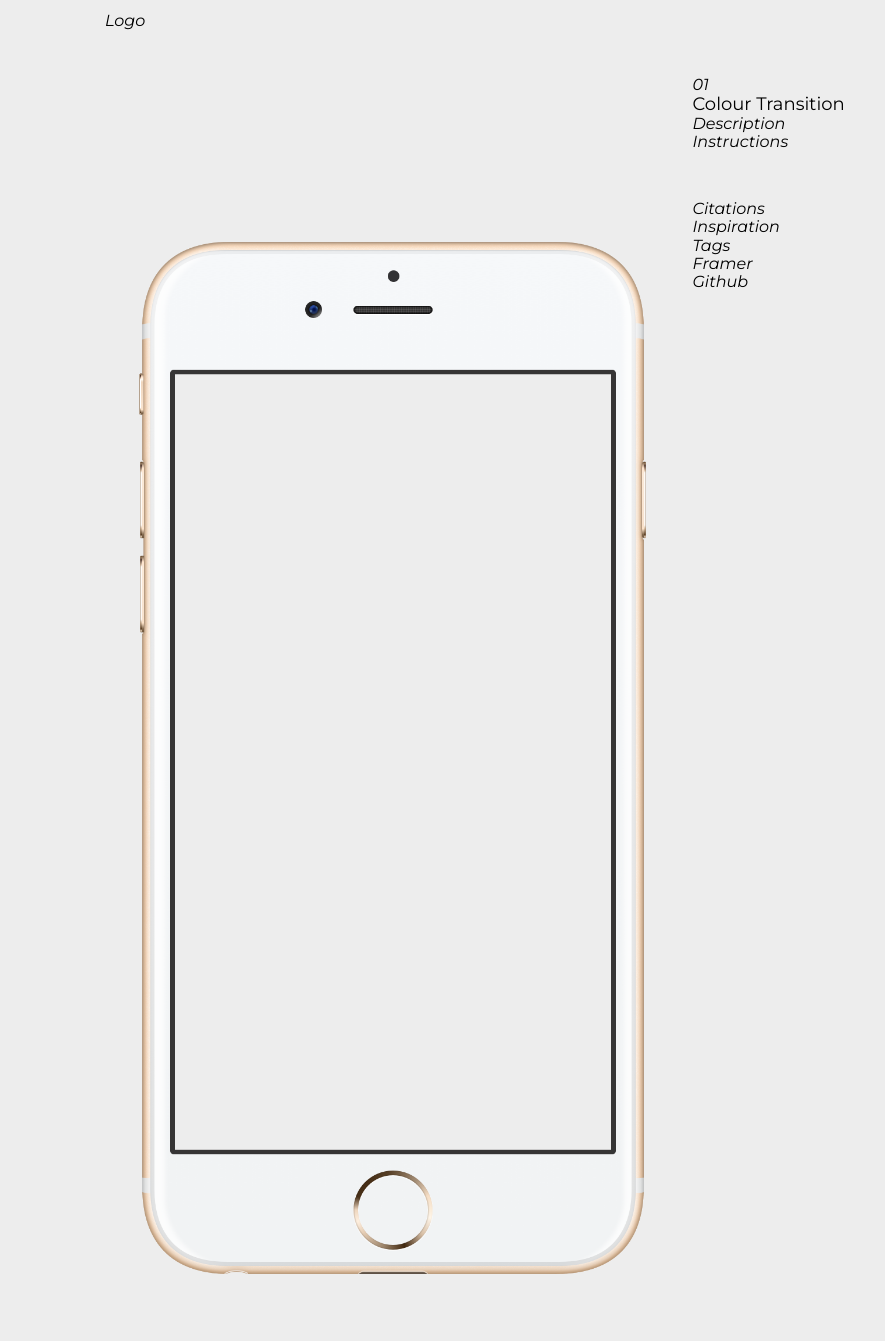
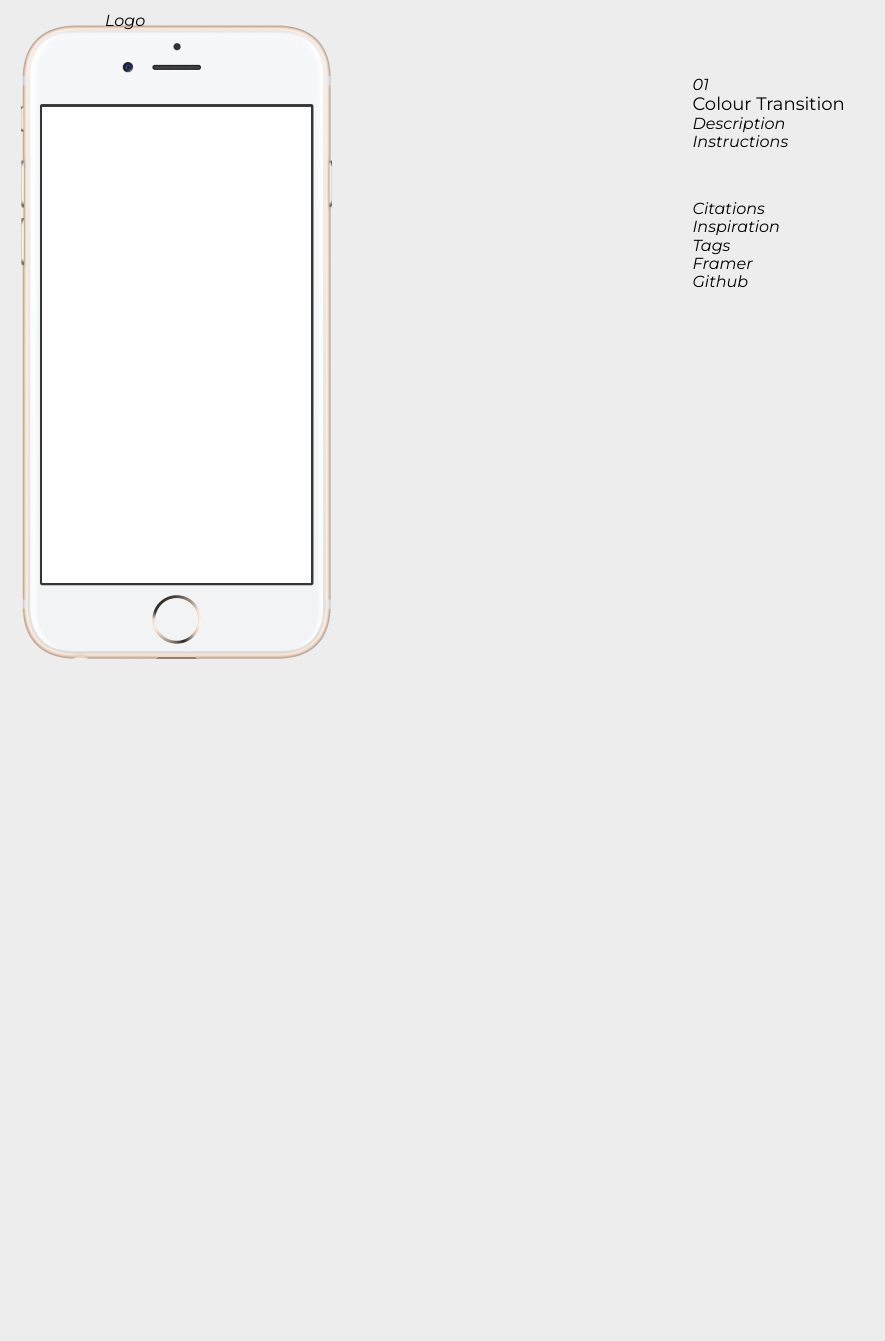
Before and after one commit to nickmangos/portfolio-v2, a Jekyll site: the page built from prototype.html, in a window 1280 px wide. Shown: the whole page, without its empty margins (0-885 px from the left). Built offline with Jekyll 4.4.1, drawn with Linux system fonts in a browser that asks for light colours; Markdown is read by kramdown in place of the engine named in the settings; after the commit the page ends 900 px from its top, so only the background shows below that.

Commit message:
Added device and colour.svg

```diff
--- a/_scss/base/variables.scss
+++ b/_scss/base/variables.scss
@@ -23,6 +23,8 @@ $card-margin-desktop: 0;
 
 $markup-margin-mobile: 12px;
 $markup-margin-desktop: 0;
+
+$device-colour: #FFE5D0;
 
 
 @mixin for-phone-portrait-only {
--- a/_scss/layout.scss
+++ b/_scss/layout.scss
@@ -25,7 +25,7 @@
 		margin: 0;
 		grid-gap: 0;
 		@include for-phone-landscape-up {
-			grid-template-columns: minmax(auto, 360px) 240px;
+			grid-template-columns: minmax(auto, 400px) 240px;
 			grid-template-rows: auto auto;
 		}
 	}
--- a/css/main.css
+++ b/css/main.css
@@ -509,7 +509,7 @@ a:hover {
     grid-gap: 0; }
     @media (min-width: 400px) {
       .grid__section {
-        grid-template-columns: minmax(auto, 360px) 240px;
+        grid-template-columns: minmax(auto, 400px) 240px;
         grid-template-rows: auto auto; } } }
 
 header {
@@ -591,10 +591,22 @@ aside:empty {
   top: 7px; }
 
 .device {
-  min-width: 356px; }
+  width: 352px; }
 
-.device img {
-  width: 100%; }
+.device__phone {
+  width: 352px;
+  position: absolute;
+  left: 0;
+  top: 0; }
+
+.device__colour {
+  position: absolute;
+  left: 0;
+  top: 0;
+  z-index: -1; }
+
+.device__colour path {
+  fill: #FFE5D0; }
 
 iframe {
   width: 354px;
@@ -615,7 +627,8 @@ iframe {
   background: linear-gradient(to right bottom, #D5EEA5 0%, #99FFE3 100%); }
 
 .card__projects {
-  background: linear-gradient(to right bottom, #88EDE3 0%, #C7FFFA 100%); }
+  background: linear-gradient(to right bottom, #88EDE3 0%, #C7FFFA 100%);
+  height: 100%; }
 
 .card__case-studies {
   background: linear-gradient(to right bottom, #98F1FF 0%, #C7DCFF 100%); }
--- a/prototype.html
+++ b/prototype.html
@@ -13,8 +13,11 @@ title: Prototypes
 		<p>Description</p>
 		<p>Instructions</p>
 	</header>
-	<div class = "device">
-		<img src="img/iphone.png">
+	<div class="device">
+		<img class="device__phone" src="img/phoneTransparent.png">
+		<svg class="device__colour" width="352" height="689" viewBox="0 0 352 689">
+			<path fill-rule="evenodd" d="M86.9615958,658.985242 L277.961994,658.985242 C320.800679,658.985242 330.0264,628.697624 330.0264,606.921409 L330.0264,77.7246328 C330.0264,48.4833015 314.995189,25.6624423 276.21,25.6624423 C209.679094,25.6624423 143.156907,25.6624423 76.626,25.6624423 C38.4567886,25.6624423 22.8096,48.4886496 22.8096,77.7246328 C22.8096,254.128773 22.8096,430.532914 22.8096,606.937055 C22.8096,636.03721 37.7105926,658.639309 74.1312081,658.981309 C74.1367742,658.195025 77.0068205,657.558 80.5464,657.558 C84.0894171,657.558 86.9616,658.196263 86.9616,658.9836 C86.9616,658.984148 86.9615986,658.984695 86.9615958,658.985242 Z"/>
+		</svg>
 	</div>
 	<div>
 		<p>Citations</p>
```
Also changed, not shown: _scss/module.scss (+18 -3 lines), index.html (+10 -2 lines), img/phoneColour.svg (added), img/phoneTransparent.png (added).
